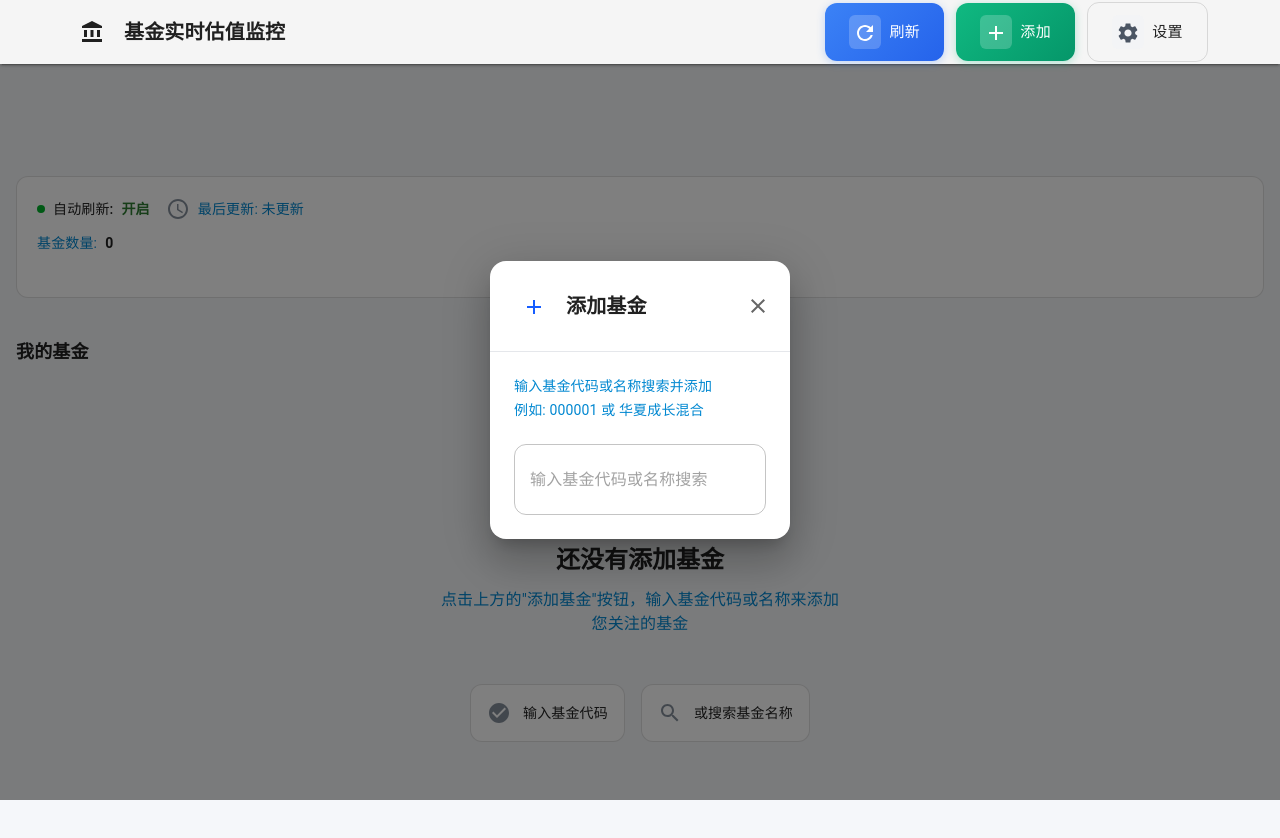
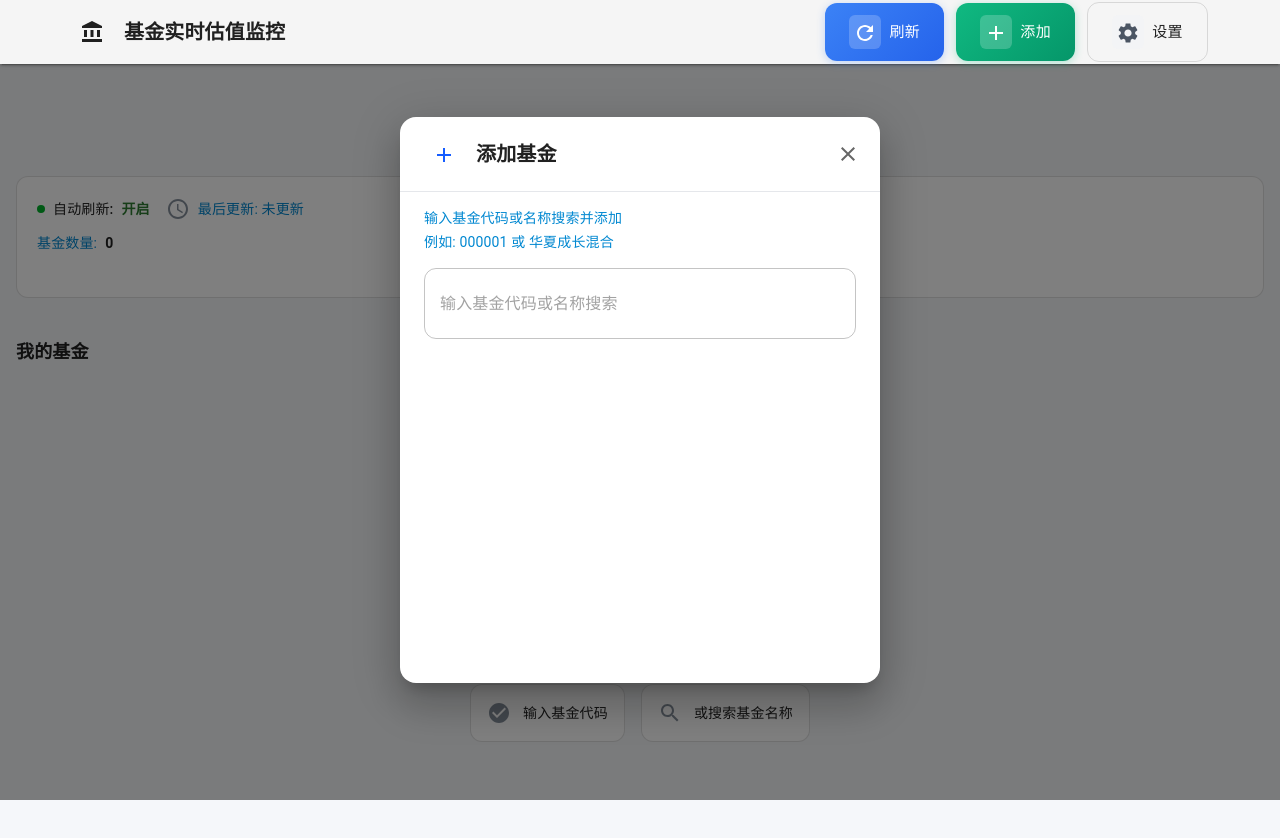
Before and after one commit to ADgainaihongshixian/fund-monitor, a React (Vite) app: page / in a window 1280 px wide. Both pictures are taken after a click on the button "添加". Shown: the top 838 px of the page. Built offline with nearby package versions, Linux system fonts and the light colour scheme.

Commit message:
feat：添加基金弹窗样式调整

```diff
--- a/src/components/add-fund/index.tsx
+++ b/src/components/add-fund/index.tsx
@@ -42,8 +42,6 @@ const AddFund: React.FC<AddFundProps> = ({ isOpen, onClose, onAddFund, searchFun
     }
   };
 
-
-
   return (
     <Modal
       open={isOpen}
@@ -65,12 +63,16 @@ const AddFund: React.FC<AddFundProps> = ({ isOpen, onClose, onAddFund, searchFun
         bgcolor: 'background.paper',
         borderRadius: '1rem',
         boxShadow: 24,
-        maxWidth: { xs: '100%', sm: '90%', md: '500px' },
+        width: '480px',
+        maxWidth: { xs: '100%', sm: '90%' },
         maxHeight: '90vh',
-        overflow: 'auto',
+        minHeight: '566px',
+        display: 'flex',
+        flexDirection: 'column',
+        overflow: 'hidden',
         animation: 'fadeIn 0.3s ease-in-out'
       }}>
-        <div className="p-6 border-b border-divider flex justify-between items-center">
+        <div className="px-6 py-4 border-b border-divider flex justify-between items-center flex-shrink-0">
           <div className="flex items-center gap-3">
             <div className="bg-primary/10 p-2 rounded-lg">
               <Add className="h-5 w-5 text-primary" />
@@ -94,7 +96,7 @@ const AddFund: React.FC<AddFundProps> = ({ isOpen, onClose, onAddFund, searchFun
         </div>
 
         {successMessage ? (
-          <div className="p-6">
+          <div className="p-6 py-4 flex-shrink-0">
             <div className="flex flex-col items-center justify-center py-8 text-center animate-bounce-in">
               <div className="bg-success/10 p-4 rounded-full mb-4">
                 <CheckCircle className="h-12 w-12 text-success" />
@@ -105,8 +107,8 @@ const AddFund: React.FC<AddFundProps> = ({ isOpen, onClose, onAddFund, searchFun
             </div>
           </div>
         ) : (
-          <div className="p-6">
-            <div className="mb-6">
+          <div className="p-6 py-4 flex-1 flex flex-col min-h-0">
+            <div className="mb-4 flex-shrink-0">
               <Typography variant="body2" sx={{ color: 'info.main', mb: 0.5 }}>
                 输入基金代码或名称搜索并添加
               </Typography>
@@ -114,11 +116,13 @@ const AddFund: React.FC<AddFundProps> = ({ isOpen, onClose, onAddFund, searchFun
                 例如: 000001 或 华夏成长混合
               </Typography>
             </div>
-            <SearchFund
-              onSearch={searchFunds}
-              onSelect={handleSelectFund}
-              isLoading={isAdding}
-            />
+            <div className="flex-1 min-h-0 relative">
+              <SearchFund
+                onSearch={searchFunds}
+                onSelect={handleSelectFund}
+                isLoading={isAdding}
+              />
+            </div>
           </div>
         )}
       </Box>
--- a/src/components/fund-list/index.tsx
+++ b/src/components/fund-list/index.tsx
@@ -2,12 +2,7 @@ import React from 'react';
 import FundCard from '@/components/fund-card';
 import { FundData } from '@/types';
 import { AccountBalance, CheckCircle, Search } from '@mui/icons-material';
-import {
-  Box,
-  Typography,
-  Grid,
-  Paper
-} from '@mui/material';
+import { Box, Typography, Grid, Paper } from '@mui/material';
 
 interface FundListProps {
   funds: FundData[];
@@ -16,8 +11,10 @@ interface FundListProps {
 }
 
 const FundList: React.FC<FundListProps> = ({ funds, onRemoveFund, onFundClick }) => {
-  if (funds.length === 0) {
+
   return (
+    !funds.length
+      ? (
         <Box sx={{ display: 'flex', flexDirection: 'column', alignItems: 'center', py: 8, animation: 'fadeIn 0.3s ease-in-out' }}>
           <Box sx={{ bgcolor: 'primary.light', p: 3, borderRadius: '1.5rem', mb: 3 }}>
             <AccountBalance className="h-16 w-16 text-primary mx-auto" />
@@ -43,10 +40,8 @@ const FundList: React.FC<FundListProps> = ({ funds, onRemoveFund, onFundClick })
             </Paper>
           </Box>
         </Box>
-    );
-  }
-
-  return (
+      )
+      : (
         <Grid container spacing={3}>
           {funds.map((fund, index) => (
             <Grid item key={fund.code} xs={12} sm={6} lg={4} xl={3} sx={{ animationDelay: `${index * 0.05}s`, animation: 'fadeIn 0.3s ease-in-out' }}>
@@ -58,7 +53,8 @@ const FundList: React.FC<FundListProps> = ({ funds, onRemoveFund, onFundClick })
             </Grid>
           ))}
         </Grid>
-  );
+      )
+  )
 };
 
 export default FundList;
--- a/src/components/search-fund/index.tsx
+++ b/src/components/search-fund/index.tsx
@@ -96,7 +96,7 @@ const SearchFund: React.FC<SearchFundProps> = ({ onSearch, onSelect }) => {
         }}
       />
 
-      {showResults && results.length > 0 && (
+      {showResults && !!results.length && (
         <Paper
           elevation={3}
           sx={{
@@ -106,7 +106,8 @@ const SearchFund: React.FC<SearchFundProps> = ({ onSearch, onSelect }) => {
             mt: 1,
             borderRadius: '0.75rem',
             maxHeight: '300px',
-            overflow: 'auto',
+            overflowY: 'auto',
+            overflowX: 'hidden',
             animation: 'fadeIn 0.3s ease-in-out'
           }}
         >
@@ -170,7 +171,7 @@ const SearchFund: React.FC<SearchFundProps> = ({ onSearch, onSelect }) => {
         </Paper>
       )}
 
-      {showResults && results.length === 0 && !searchLoading && (
+      {showResults && !results.length && !searchLoading && (
         <Paper
           elevation={3}
           sx={{
```
Lines whose indentation alone changed are shown as unchanged.
